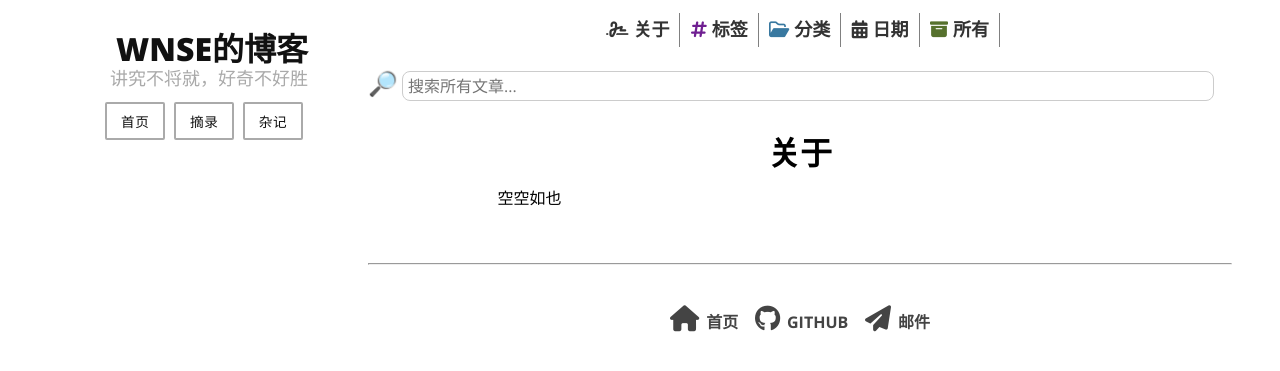
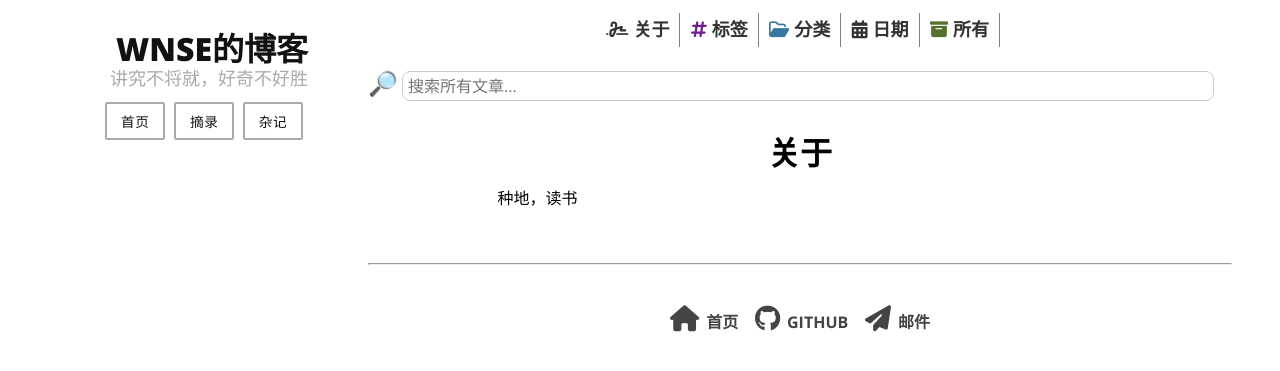
Before and after one commit to wnse/wnse.github.io, a Jekyll site: the page built from _pages/about.md, in a window 1280 px wide. Shown: the top 371 px of the page. Built offline with Jekyll 4.4.1, drawn with Linux system fonts in a browser that asks for light colours; nearby versions of some CDN libraries.

Commit message:
Update about.md

```diff
--- a/_pages/about.md
+++ b/_pages/about.md
@@ -4,4 +4,4 @@ title: 关于
 permalink: /about/
 ---
 
-空空如也
+种地，读书
```
